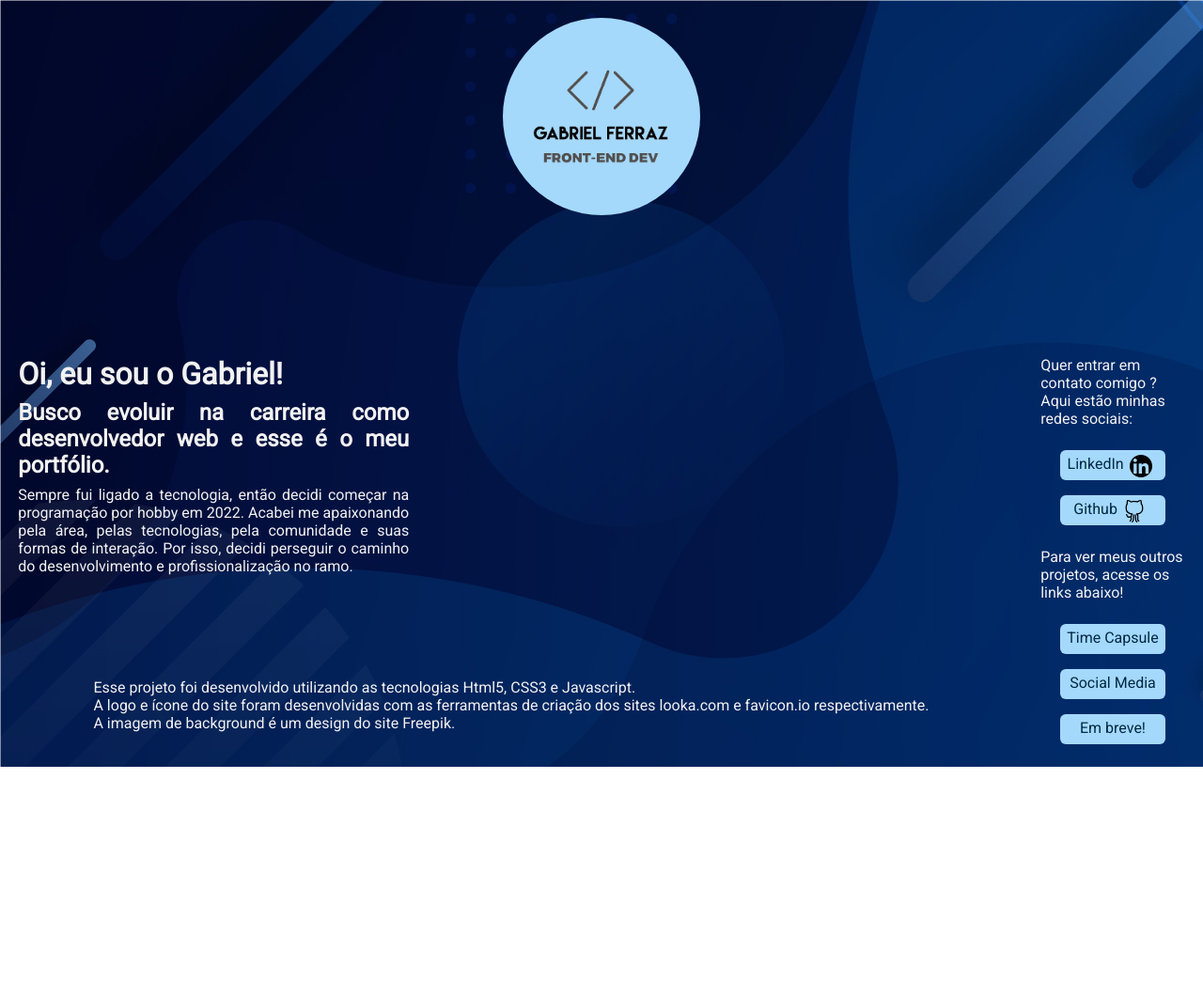
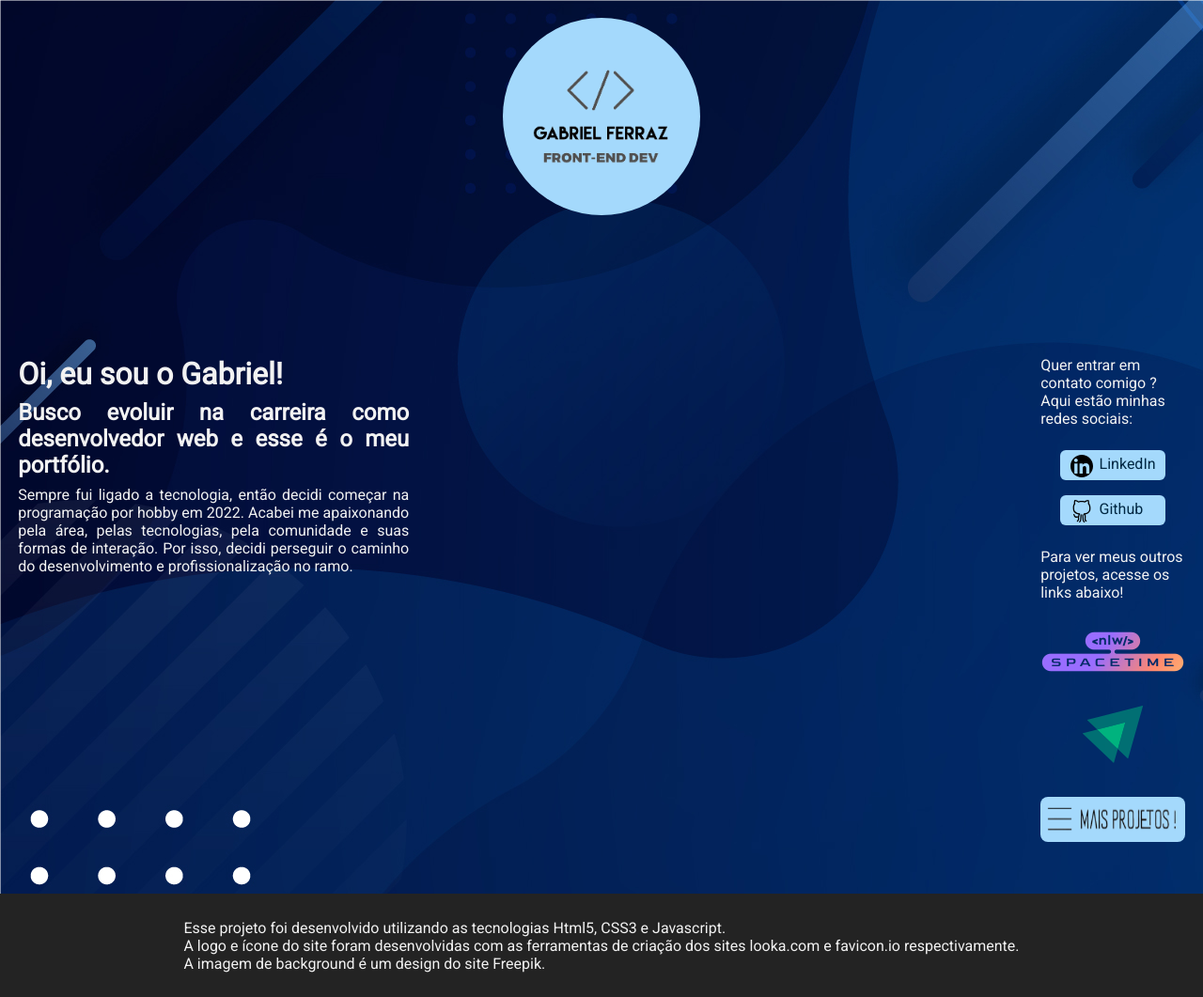
Before and after one commit to GabrielFerrazDev/Portfolio, a plain HTML site: page index.html in a window 1280 px wide. Shown: the whole page at 94% size. Before the commit the page ends 816 px from the top, so only its background shows below. Drawn offline with Linux system fonts and the light colour scheme.

Commit message:
Mudanças na estilização, adição de botões, animações novas. ajuste no encaixe, limpeza do código

```diff
--- a/index.html
+++ b/index.html
@@ -31,17 +31,17 @@
     <div id="sidebar">
         <p>Quer entrar em contato comigo ? Aqui estão minhas redes sociais:</p>
 
-    <ul>
+    <ul class="links">
         <li><a href="https://www.linkedin.com/in/gabriel-ferraz-42a237264/" target="_blank"> LinkedIn <img src="./assets/linkedinlogo.svg" alt="Link para o LinkedIn"></a></li>
-        <li><a href="https://github.com/GabrielFerrazDev" target="_blank"> Github <img src="./assets/gitthublogo.svg" alt="Link para o Github"></a></li>
+        <li><a href="https://github.com/GabrielFerrazDev" target="_blank"> Github<img src="./assets/gitthublogo.svg" alt="Link para o Github"></a></li>
     </ul>
 
 
     <p>Para ver meus outros projetos, acesse os links abaixo!</p>
-    <ul>
-        <li><a href="" target="_blank">Time Capsule</a></li>
-        <li><a href="" target="_blank">Social Media</a></li>
-        <li><a href=""target="_blank">Em breve!</a></li>
+    <ul class="projects">
+        <li><a href="" target="_blank"><img src="./assets/logospacetime.png" alt="Logo do projeto spacetime"></a></li>
+        <li><a href="" target="_blank"><img src="./assets/Ignite-logo.png" alt="Logo do projeto Ignite"></a></li>
+        <li><a href=""target="_blank"><img src="./assets/maisprojetos.PNG" alt="Ver mais projetos!" id="menuButton"></a></li>
     </ul>
     </div>
     <footer id="pageFooter">
--- a/style.css
+++ b/style.css
@@ -51,8 +51,8 @@ body {
     grid-template-areas:
       "header header"
       "maintext Info"
-      "footer Info";
-    grid-template-rows: 360px 1fr 100px;
+      "footer footer";
+    grid-template-rows: 360px 1fr 110px;
     grid-template-columns: 1fr 15%;
     height: 100vh;
     margin: 0;
@@ -129,7 +129,7 @@ header, footer, main, div {
   list-style-type:none;
     }
 
- #sidebar ul li {
+.links li {
     padding: 0.3rem;
   display: flex;
   height: 2rem;
@@ -137,28 +137,40 @@ header, footer, main, div {
   background-color:  var(--morning);
   margin: 0.5rem;
   border-radius: 6px;
-  justify-content: space-evenly;
+}
+.links img {
+    display: flex;
+    float: left;
+    margin: 0 0.4rem 0;
+    height: 1.5rem;
+    width: 1.5rem;
    }
 
+.links a {
+    color: var(--marine);
+   }
 
-
- #sidebar ul li:hover{
+.links li:hover{
     background: var(--afternoon);
     opacity: calc(0.8);
     transform: scale(1.1);
     transition: 0.2s ease-in;
    }
 
- #sidebar ul li a {
-  color: var(--marine);
+.projects li {
+    display: flex;
+    margin: 1rem 0 1rem;
+}
+.projects li:hover {
+    transform: scale(1.25) rotate(015deg);
+    transition: 0.2s ease-in;
 }
 
- #sidebar img {
-  display: flex;
-  float: right;
-  margin: 0 0.4rem 0;
-  height: 1.5rem;
-  width: 1.5rem;
+#menuButton{
+    width: 9.6rem;
+    height: 3rem;
+    background: var(--morning);
+    border-radius: 8px;
 }
 
 #pageFooter {
@@ -169,13 +181,14 @@ header, footer, main, div {
   align-items: center;
   text-align: justify;
   text-justify: inter-word;
+  background-color: var(--logogray);
   }
  footer a {
-  color: #F2F2F2;
+  color: var(--white);
  }
 
  footer a:hover {
-  color: var(--lightgray);
+  color: var(--morning);
   font-size: 1.1rem;
   transition: 0.2s ease-in;
  }
```
Also changed, not shown: assets/Ignite-logo.png (added), assets/License free.txt (deleted), assets/logospacetime.png (added), assets/maisprojetos.PNG (added). Lines whose indentation alone changed are shown as unchanged.
